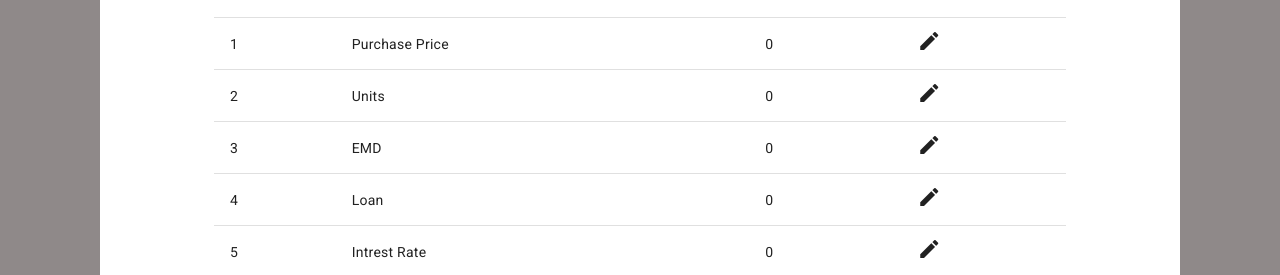
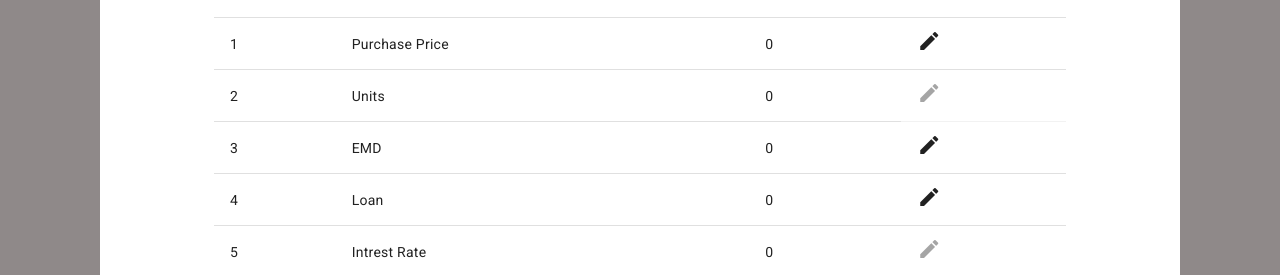
Before and after one commit to Krishaan23/SNT, an Angular app: page / in a window 1280 px wide. Shown: the part 520-795 px from the top of the page. Built offline with nearby package versions, Linux system fonts and the light colour scheme.

Commit message:
Table and UI changes

```diff
--- a/src/app/dashboard/summary/summary.component.html
+++ b/src/app/dashboard/summary/summary.component.html
@@ -21,19 +21,21 @@
                     <ng-container matColumnDef="value">
                       <th mat-header-cell *matHeaderCellDef> Value </th>
                       <td mat-cell *matCellDef="let element" >
-                        <div *ngIf="!element.editable">
-                            <span> {{element.value}}</span>
-                        </div>
-                        <div *ngIf="element.editable">
-                            <input placeholder="element.key" id="element.key" type="number" min=0 [(ngModel)]="result[element.key]" (keyup.enter)="onEnter(element.key)"/>
-                        </div>
+                        <span> {{element.value}}</span>
                      </td>
                     </ng-container>
 
                     <!-- Action Column -->
                     <ng-container matColumnDef="action">
                       <th mat-header-cell *matHeaderCellDef> Action </th>
-                      <td mat-cell *matCellDef="let element" [ngClass]="element.action ? 'cursor-pointer' : 'cursor-none'"> <mat-icon (click)="changeToInput(element.key)">edit</mat-icon> </td>
+                      <td mat-cell *matCellDef="let element" [ngClass]="element.action ? 'cursor-pointer' : 'cursor-none'">
+                        <div *ngIf="!element.editable">
+                            <mat-icon (click)="changeToInput(element.key)">edit</mat-icon>
+                        </div>
+                        <div *ngIf="element.editable">
+                            <input [placeholder]="element.key" id="element.key" type="number" min=0 [(ngModel)]="result[element.key]" (keyup.enter)="onEnter(element.key)"/>
+                        </div>
+                      </td>
                     </ng-container>
 
                     <tr mat-header-row *matHeaderRowDef="displayedColumns"></tr>
--- a/src/app/dashboard/summary/summary.component.scss
+++ b/src/app/dashboard/summary/summary.component.scss
@@ -19,10 +19,15 @@
 
 .cursor-none {
     cursor: no-drop;
+    opacity: 40%;
 }
 
 .cursor-pointer {
     cursor: pointer;
+}
+
+.shade-icon {
+    opacity: 40%;
 }
 
 .acquisition-tab {
--- a/src/app/dashboard/summary/summary.component.ts
+++ b/src/app/dashboard/summary/summary.component.ts
@@ -270,6 +270,7 @@ export class SummaryComponent implements OnInit, OnChanges {
     if(ele && ele.action) {
       ele.editable = !!!ele.editable
     }
+    console.log('ELE', ele);
   }
 
   onEnter(key: string) {
```
